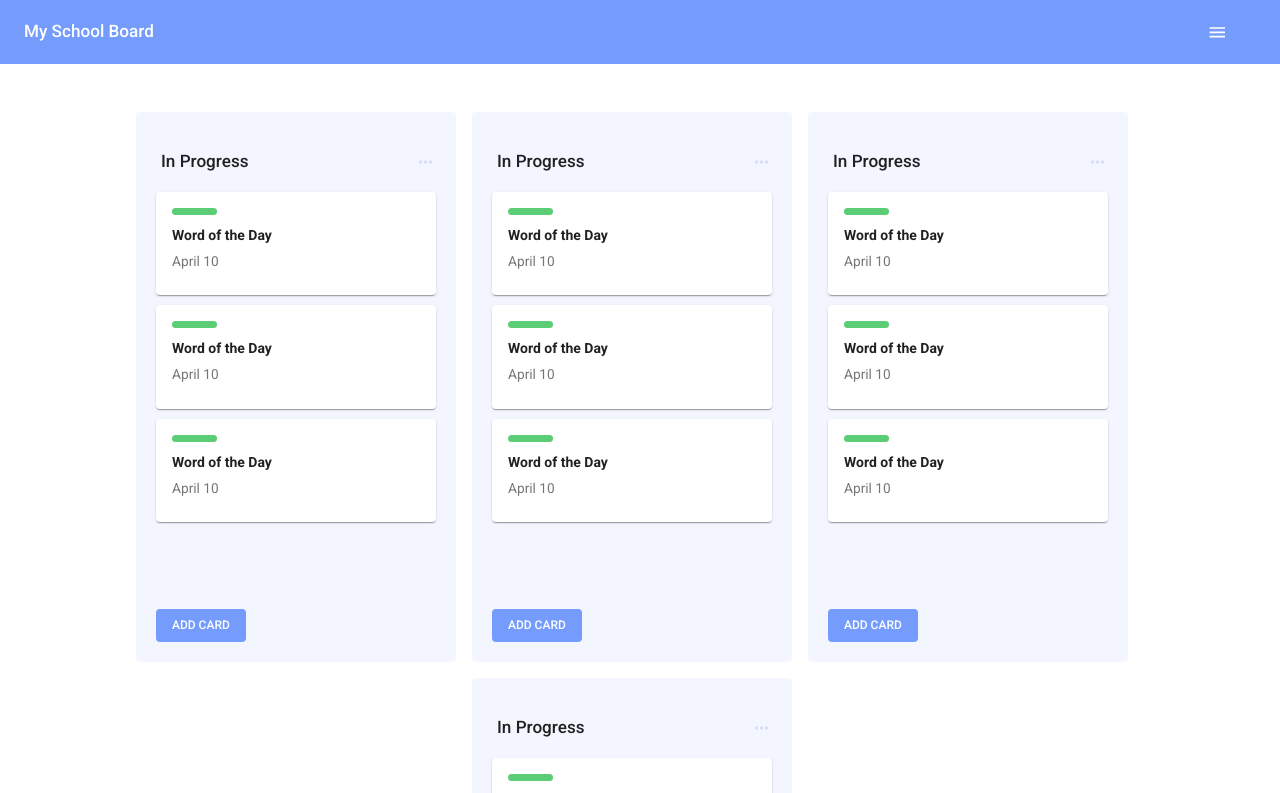
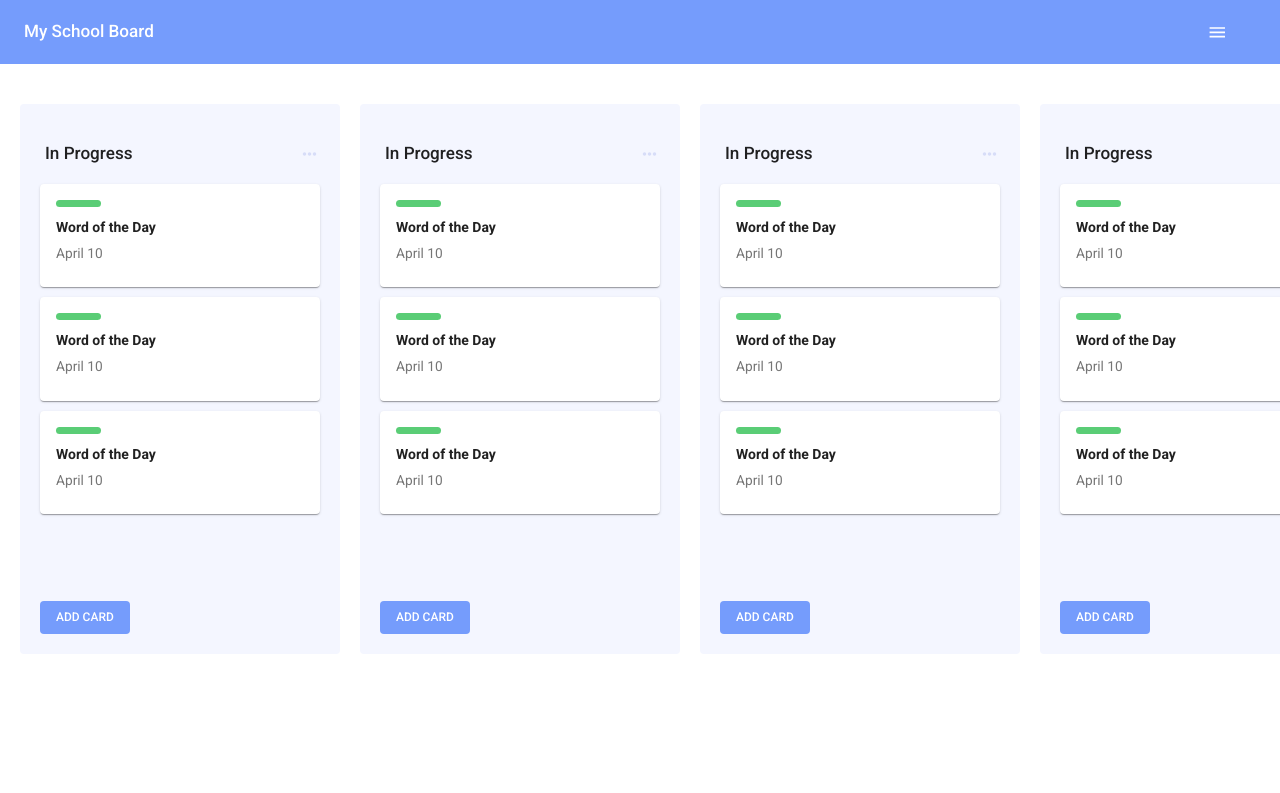
Before and after one commit to hatchways/team-linguini, a React (Create React App) app in the folder client/: page / in a window 1280 px wide. Shown: the top 793 px of the page. Built offline with nearby package versions, Linux system fonts and the light colour scheme.

Commit message:
Added the side scroll feature for multiple columns

```diff
--- a/client/src/pages/Board.js
+++ b/client/src/pages/Board.js
@@ -8,9 +8,9 @@ import IconButton from "@material-ui/core/IconButton";
 import MenuIcon from "@material-ui/icons/Menu";
 import Grid from "@material-ui/core/Grid";
 import Paper from "@material-ui/core/Paper";
-import Card from '@material-ui/core/Card';
-import CardContent from '@material-ui/core/CardContent';
-import Button from '@material-ui/core/Button';
+import Card from "@material-ui/core/Card";
+import CardContent from "@material-ui/core/CardContent";
+import Button from "@material-ui/core/Button";
 
 const useStyles = makeStyles(theme => ({
   root: {
@@ -32,9 +32,23 @@ const useStyles = makeStyles(theme => ({
     background: "#F4F6FF",
     boxShadow: "none",
     position: "relative",
+    marginRight: "20px",
   },
   grid: {
-    marginTop: "40px"
+    marginTop: "40px",
+    marginLeft: "20px",
+    display: 'flex',
+  },
+  container: {
+    width: '100%',
+    maxWidth: '1370px',
+    overflowX: 'scroll',
+    overflow: 'hidden',
+    margin: '0 auto',
+    paddingBottom: '17px',
+    "&::-webkit-scrollbar": {
+        display: 'none'
+      },
   },
   column: {
     marginLeft: "25px",
@@ -42,7 +56,7 @@ const useStyles = makeStyles(theme => ({
   },
   holder: {
     fontSize: "24px",
-    color: "#D7DDF8",
+    color: "#D7DDF8"
   },
   columnTitle: {
     display: "flex",
@@ -55,20 +69,23 @@ const useStyles = makeStyles(theme => ({
     cursor: "pointer"
   },
   card: {
-    margin: 'auto',
-    width: '280px',
-    marginBottom: '10px',
+    margin: "auto",
+    width: "280px",
+    marginBottom: "10px"
   },
   cardTitle: {
     fontSize: 14,
     fontWeight: 700
   },
   tag: {
-    height: '7px',
-    width: '45px',
-    background: '#5ACD76',
-    borderRadius: '5px',
-    marginBottom: '10px',
+    height: "7px",
+    width: "45px",
+    background: "#5ACD76",
+    borderRadius: "5px",
+    marginBottom: "10px"
+  },
+  cardSection: {
+
   },
   addCard: {
     background: "#759CFC",
@@ -78,9 +95,9 @@ const useStyles = makeStyles(theme => ({
     bottom: 20,
     left: 20,
     "&:hover": {
-        background: "#759CFC",
+      background: "#759CFC"
     }
-  },
+  }
 }));
 
 const Board = () => {
@@ -104,14 +121,11 @@ const Board = () => {
         </Toolbar>
       </AppBar>
 
-      <Grid
-        container
-        justify="center"
-        spacing={2}
-        xs={true}
+      <div className={classes.container}>
+      <div
         className={classes.grid}
       >
-        {[0, 1, 2, 3].map(value => (
+        {[0, 1, 2, 3, 4, 5].map(value => (
           <Grid key={value} item>
             <Paper className={classes.paper}>
               <div className={classes.columnTitle}>
@@ -125,56 +139,43 @@ const Board = () => {
                   ></i>
                 </div>
               </div>
-
+            <div className={classes.cardSection}>
               <Card className={classes.card}>
                 <CardContent>
                   <div className={classes.tag} />
-                  <Typography
-                    className={classes.cardTitle}
-                    gutterBottom
-                  >
+                  <Typography className={classes.cardTitle} gutterBottom>
                     Word of the Day
                   </Typography>
-                  <Typography color="textSecondary">
-                    April 10
-                  </Typography>
+                  <Typography color="textSecondary">April 10</Typography>
                 </CardContent>
               </Card>
               <Card className={classes.card}>
                 <CardContent>
                   <div className={classes.tag} />
-                  <Typography
-                    className={classes.cardTitle}
-                    gutterBottom
-                  >
+                  <Typography className={classes.cardTitle} gutterBottom>
                     Word of the Day
                   </Typography>
-                  <Typography color="textSecondary">
-                    April 10
-                  </Typography>
+                  <Typography color="textSecondary">April 10</Typography>
                 </CardContent>
               </Card>
               <Card className={classes.card}>
                 <CardContent>
                   <div className={classes.tag} />
-                  <Typography
-                    className={classes.cardTitle}
-                    gutterBottom
-                  >
+                  <Typography className={classes.cardTitle} gutterBottom>
                     Word of the Day
                   </Typography>
-                  <Typography color="textSecondary">
-                    April 10
-                  </Typography>
+                  <Typography color="textSecondary">April 10</Typography>
                 </CardContent>
               </Card>
+              </div>
               <Button variant="contained" className={classes.addCard}>
                 Add Card
               </Button>
             </Paper>
           </Grid>
         ))}
-      </Grid>
+        </div>
+      </div>
     </div>
   );
 };
```
Lines whose indentation alone changed are shown as unchanged.
